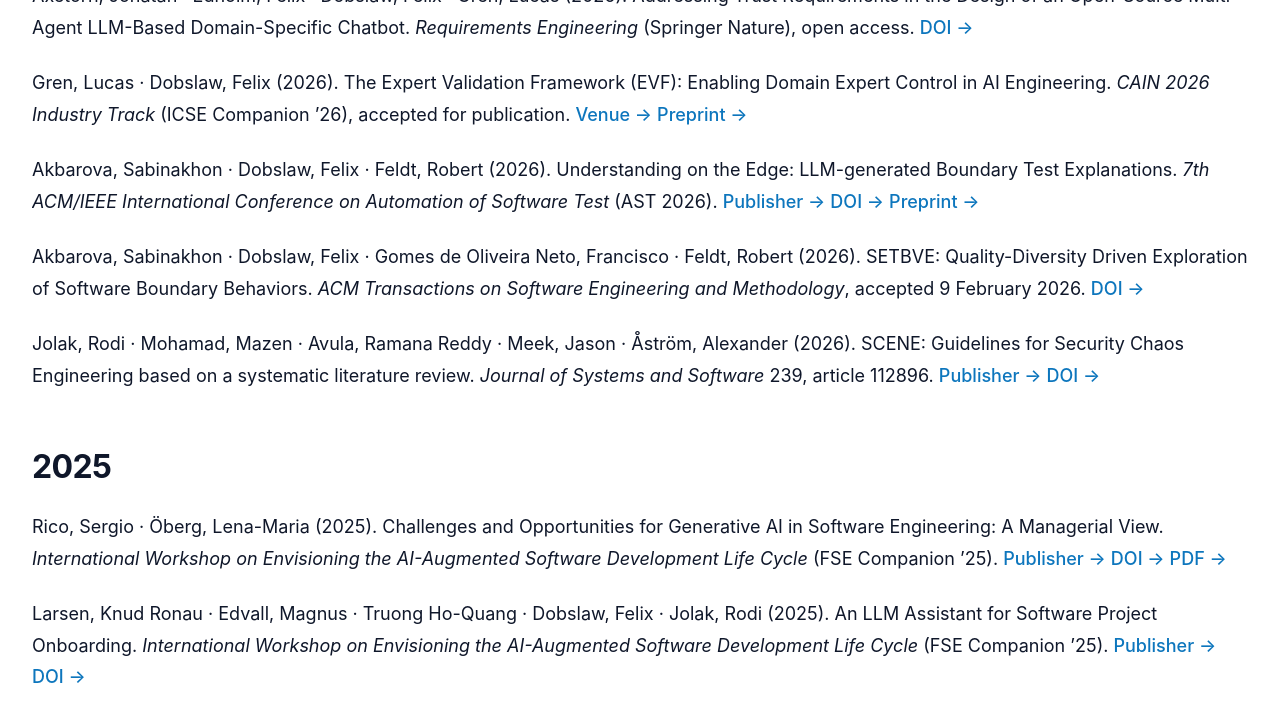
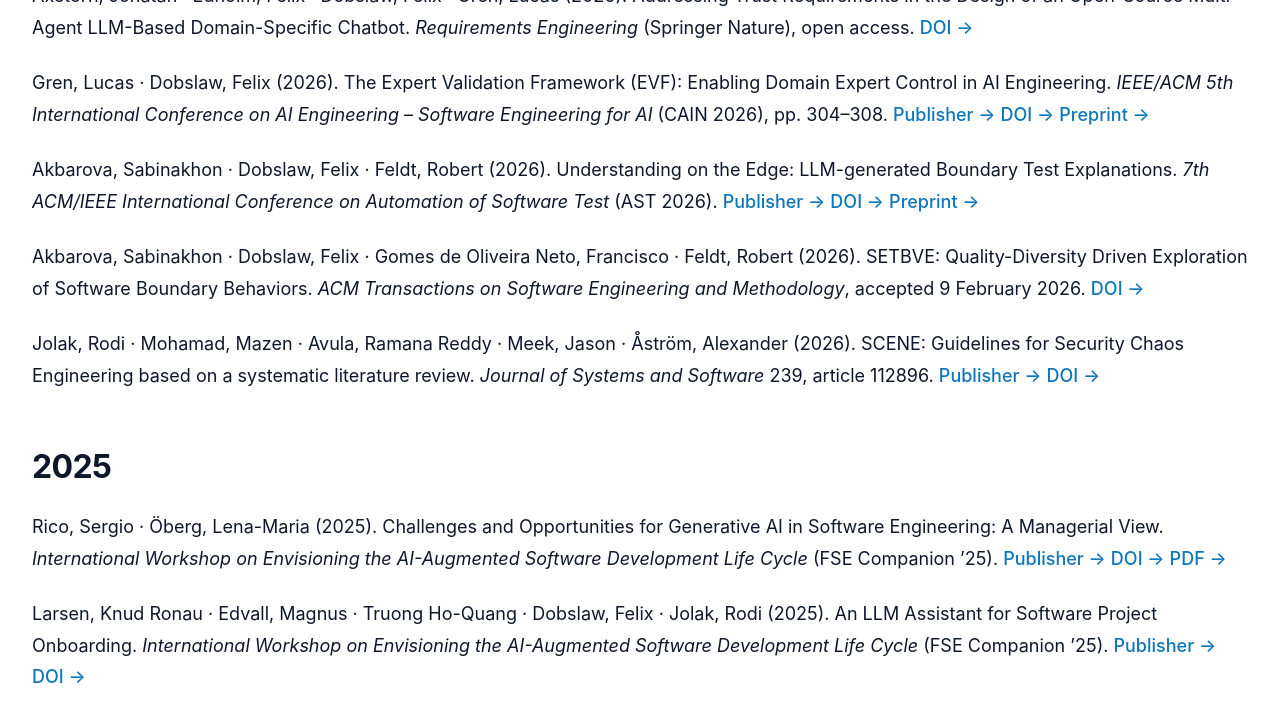
Before and after one commit to seegroup/seegroup.github.io, a Jekyll site: the page built from publications.md, in a window 1280 px wide and 900 px high, scrolled down 818 px, cut to the strip 188-900 px from the top of the window. Built offline with Jekyll 4.4.1, drawn with Linux system fonts in a browser that asks for light colours.

Commit message:
Show the EVF paper as published in the CAIN 2026 proceedings
The entry moves from "accepted for publication" to the ACM Digital Library record, pages 304 to 308, with publisher, DOI and preprint links.

Claude-Session: https://claude.ai/code/session_01EpZn1hpQE6sFnkjKG7DjqC

```diff
--- a/publications.md
+++ b/publications.md
@@ -22,7 +22,7 @@ Muhammad, Laiq · Dobslaw, Felix (2026). Automatic techniques for issue report c
 
 Axetorn, Jonatan · Edholm, Felix · Dobslaw, Felix · Gren, Lucas (2026). Addressing Trust Requirements in the Design of an Open-Source Multi-Agent LLM-Based Domain-Specific Chatbot. *Requirements Engineering* (Springer Nature), open access. <a href="https://doi.org/10.1007/s00766-026-00457-w" target="_blank" rel="noopener noreferrer">DOI →</a>
 
-Gren, Lucas · Dobslaw, Felix (2026). The Expert Validation Framework (EVF): Enabling Domain Expert Control in AI Engineering. *CAIN 2026 Industry Track* (ICSE Companion ’26), accepted for publication. <a href="https://conf.researchr.org/home/cain-2026" target="_blank" rel="noopener noreferrer">Venue →</a> <a href="https://arxiv.org/abs/2601.12327" target="_blank" rel="noopener noreferrer">Preprint →</a>
+Gren, Lucas · Dobslaw, Felix (2026). The Expert Validation Framework (EVF): Enabling Domain Expert Control in AI Engineering. *IEEE/ACM 5th International Conference on AI Engineering – Software Engineering for AI* (CAIN 2026), pp. 304–308. <a href="https://dl.acm.org/doi/10.1145/3793653.3793796" target="_blank" rel="noopener noreferrer">Publisher →</a> <a href="https://doi.org/10.1145/3793653.3793796" target="_blank" rel="noopener noreferrer">DOI →</a> <a href="https://arxiv.org/abs/2601.12327" target="_blank" rel="noopener noreferrer">Preprint →</a>
 
 Akbarova, Sabinakhon · Dobslaw, Felix · Feldt, Robert (2026). Understanding on the Edge: LLM-generated Boundary Test Explanations. *7th ACM/IEEE International Conference on Automation of Software Test* (AST 2026). <a href="https://dl.acm.org/doi/10.1145/3793654.3793754" target="_blank" rel="noopener noreferrer">Publisher →</a> <a href="https://doi.org/10.1145/3793654.3793754" target="_blank" rel="noopener noreferrer">DOI →</a> <a href="https://arxiv.org/abs/2601.22791" target="_blank" rel="noopener noreferrer">Preprint →</a>
 
```
